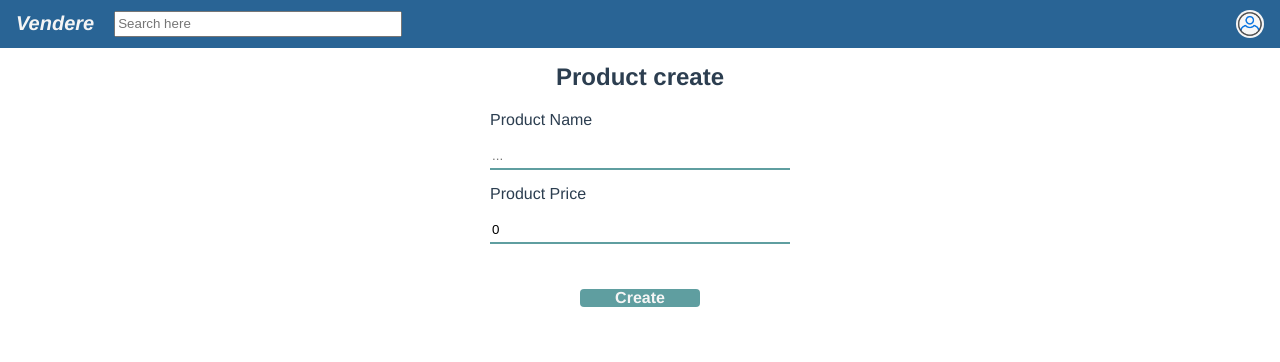
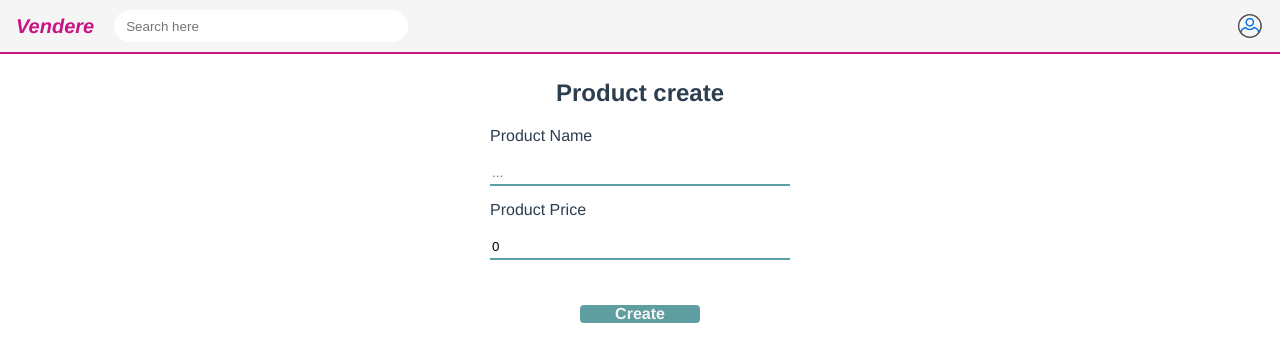
Before and after one commit to developeers/vendere, a Vue app: page /product/create in a window 1280 px wide. Shown: the top 362 px of the page. Built offline with nearby package versions, Linux system fonts and the light colour scheme; no server answers; what vuex-module-decorators would draw is missing.

Commit message:
Update styling for various components

```diff
--- a/src/App.vue
+++ b/src/App.vue
@@ -29,6 +29,6 @@ export default defineComponent({
   margin: 0px;
 }
 .body-container {
-  padding: 15px;
+  padding: 25px 35px;
 }
 </style>
--- a/src/components/navigation/NavigationBar.vue
+++ b/src/components/navigation/NavigationBar.vue
@@ -49,18 +49,19 @@ export default defineComponent({
 <style scoped>
 .nav-bar {
     display: flex;
+    gap: 20px;
     align-items: center;
     justify-content: left;
-    background: #296495;
+    background: whitesmoke;
     padding: 10px 16px;
-    gap: 20px;
+    border-bottom: 2px solid mediumvioletred;
 }
 .app-name {
     font-size: 20px;
     font-weight: bold;
     font-style: italic;
     text-decoration: none;
-    color: whitesmoke;
+    color: mediumvioletred;
     cursor: pointer;
 }
 .profile {
--- a/src/components/navigation/SearchBar.vue
+++ b/src/components/navigation/SearchBar.vue
@@ -31,8 +31,11 @@ export default defineComponent({
 <style scoped>
 .search-bar {
     outline: none;
-    height: 20px;
+    height: 30px;
     width: 25vw;
+    border-radius: 20px;
+    border: 0;
+    padding-left: 12px;
     max-width: 280px;
     min-width: 190px;
 }
--- a/src/views/products/ProductDetail.vue
+++ b/src/views/products/ProductDetail.vue
@@ -60,6 +60,7 @@ export default defineComponent({
 .product-detail-container {
     display: flex;
     height: 450px;
+    gap: 30px;
 }
 .product-image-carousel {
     width: 590px;
@@ -81,32 +82,32 @@ export default defineComponent({
     font-style: italic;
 }
 .product-description .custom-button {
-    width: 60%;
-    height: 36px;
+    width: 50%;
+    height: 33px;
     font-weight: bold;
     display: flex;
     align-items: center;
     justify-content: center;
-    color: whitesmoke;
     margin: 0 auto;
     margin-top: 15px;
     cursor: pointer;
     border-radius: 5px;
+    background: whitesmoke;
 }
 .add-to-cart-button {
-    background: blueviolet;
-    border: 1px solid blueviolet;
+    color: cadetblue;
+    border: 2px solid cadetblue;
 }
 .add-to-cart-button:hover {
-    background: rgb(108, 24, 187);
-    border-color: rgb(108, 24, 187);
+    color: whitesmoke;
+    background: cadetblue;
 }
 .order-button {
-    background: coral;
-    border: 1px solid coral;
+    color: mediumvioletred;
+    border: 2px solid mediumvioletred;
 }
 .order-button:hover {
-    background: rgb(255, 110, 57);
-    border-color: rgb(255, 110, 57);
+    color: whitesmoke;
+    background: mediumvioletred;
 }
 </style>
```
